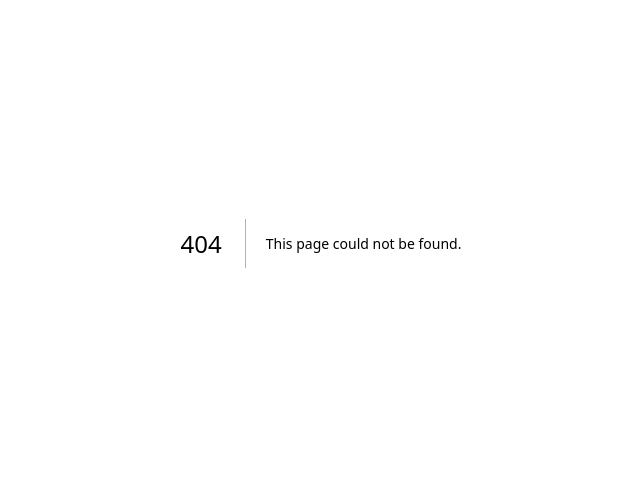
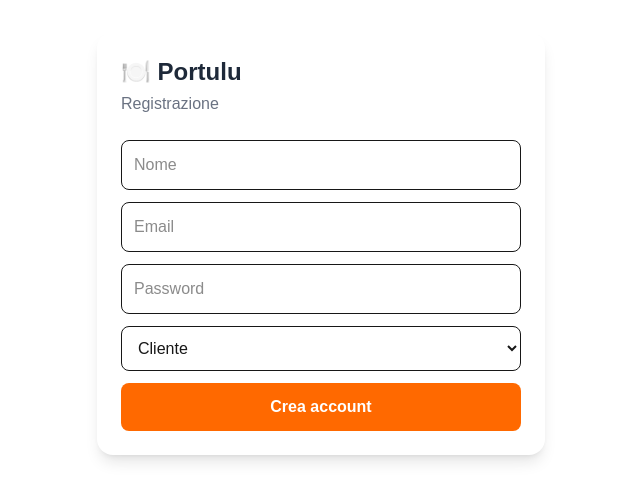
Before and after one commit to Giuox/Portulu, a Next.js app in the folder frontend/web/: page /register in a window 1280 px wide. Before the commit this address had no page. Shown: the part 157-658 px from the top of the page, without its empty margins (319-959 px from the left). Built offline with nearby package versions, Linux system fonts and the light colour scheme.

Commit message:
Create page.tsx

```diff
--- /dev/null
+++ b/frontend/web/src/app/(auth)/register/page.tsx
@@ -0,0 +1,50 @@
+"use client";
+import { useState } from 'react';
+
+export default function RegisterPage() {
+  const [email, setEmail] = useState("");
+  const [password, setPassword] = useState("");
+  const [name, setName] = useState("");
+  const [role, setRole] = useState<'customer'|'restaurant'|'rider'|'admin'>('customer');
+  const [loading, setLoading] = useState(false);
+
+  async function register() {
+    setLoading(true);
+    try {
+      const res = await fetch('/api/auth/register', {
+        method: 'POST',
+        headers: { 'Content-Type': 'application/json' },
+        body: JSON.stringify({ email, password, name, role })
+      });
+      const data = await res.json();
+      if (!res.ok) throw new Error(data.error || 'Errore registrazione');
+      window.location.href = '/login';
+    } catch (e) {
+      const message = e instanceof Error ? e.message : 'Errore registrazione';
+      alert(message);
+    } finally {
+      setLoading(false);
+    }
+  }
+
+  return (
+    <div className="min-h-screen flex items-center justify-center p-6">
+      <div className="w-full max-w-md bg-white rounded-2xl shadow-lg p-6">
+        <h1 className="text-2xl font-bold text-gray-800 mb-1">🍽️ Portulu</h1>
+        <p className="text-gray-500 mb-6">Registrazione</p>
+        <div className="space-y-3">
+          <input value={name} onChange={e => setName(e.target.value)} placeholder="Nome" className="w-full border rounded-lg p-3" />
+          <input value={email} onChange={e => setEmail(e.target.value)} type="email" placeholder="Email" className="w-full border rounded-lg p-3" />
+          <input value={password} onChange={e => setPassword(e.target.value)} type="password" placeholder="Password" className="w-full border rounded-lg p-3" />
+          <select value={role} onChange={e => setRole(e.target.value as any)} className="w-full border rounded-lg p-3">
+            <option value="customer">Cliente</option>
+            <option value="restaurant">Ristorante</option>
+            <option value="rider">Rider</option>
+            <option value="admin">Admin</option>
+          </select>
+          <button onClick={register} disabled={loading} className="w-full bg-orange-500 hover:bg-orange-600 disabled:opacity-50 text-white font-semibold p-3 rounded-lg">Crea account</button>
+        </div>
+      </div>
+    </div>
+  );
+}
```
